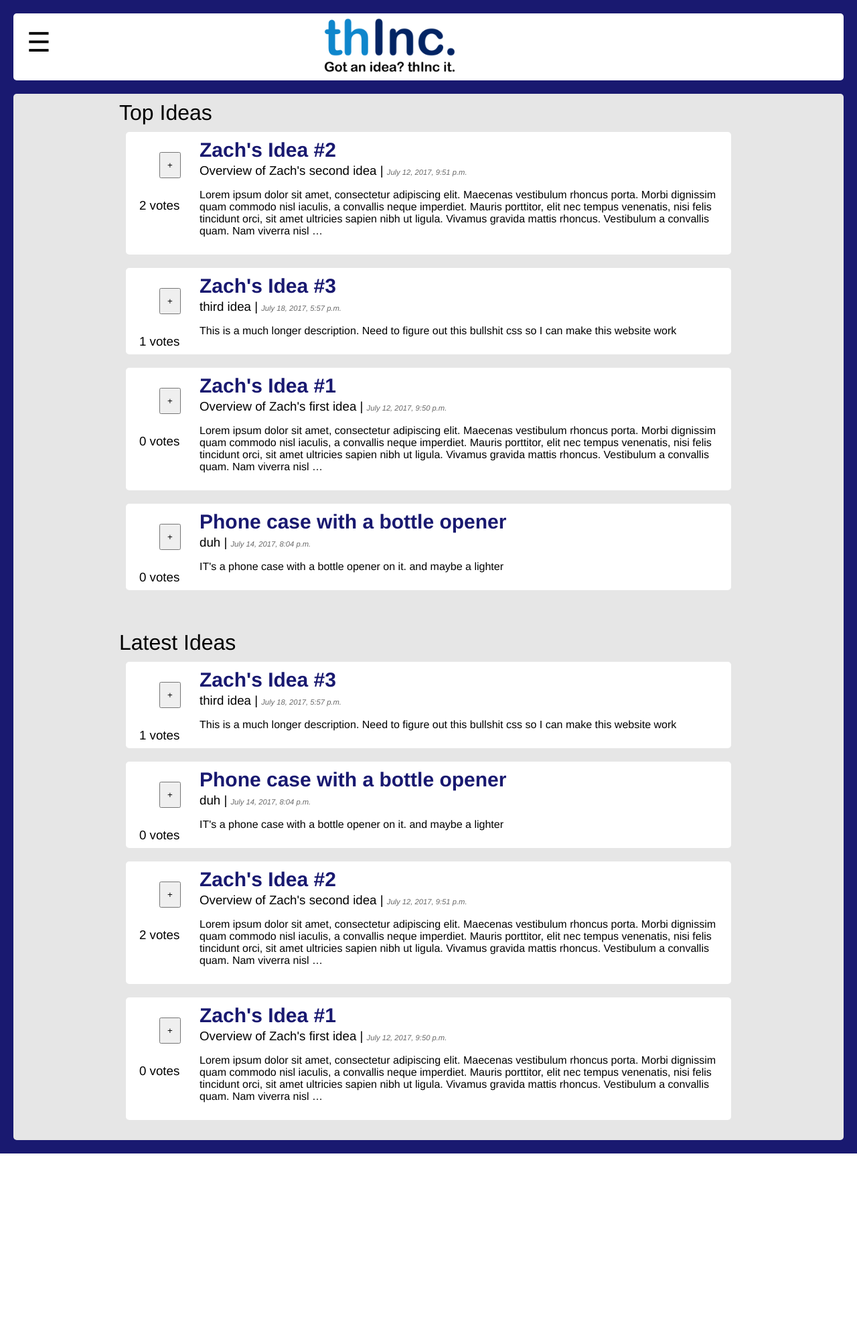
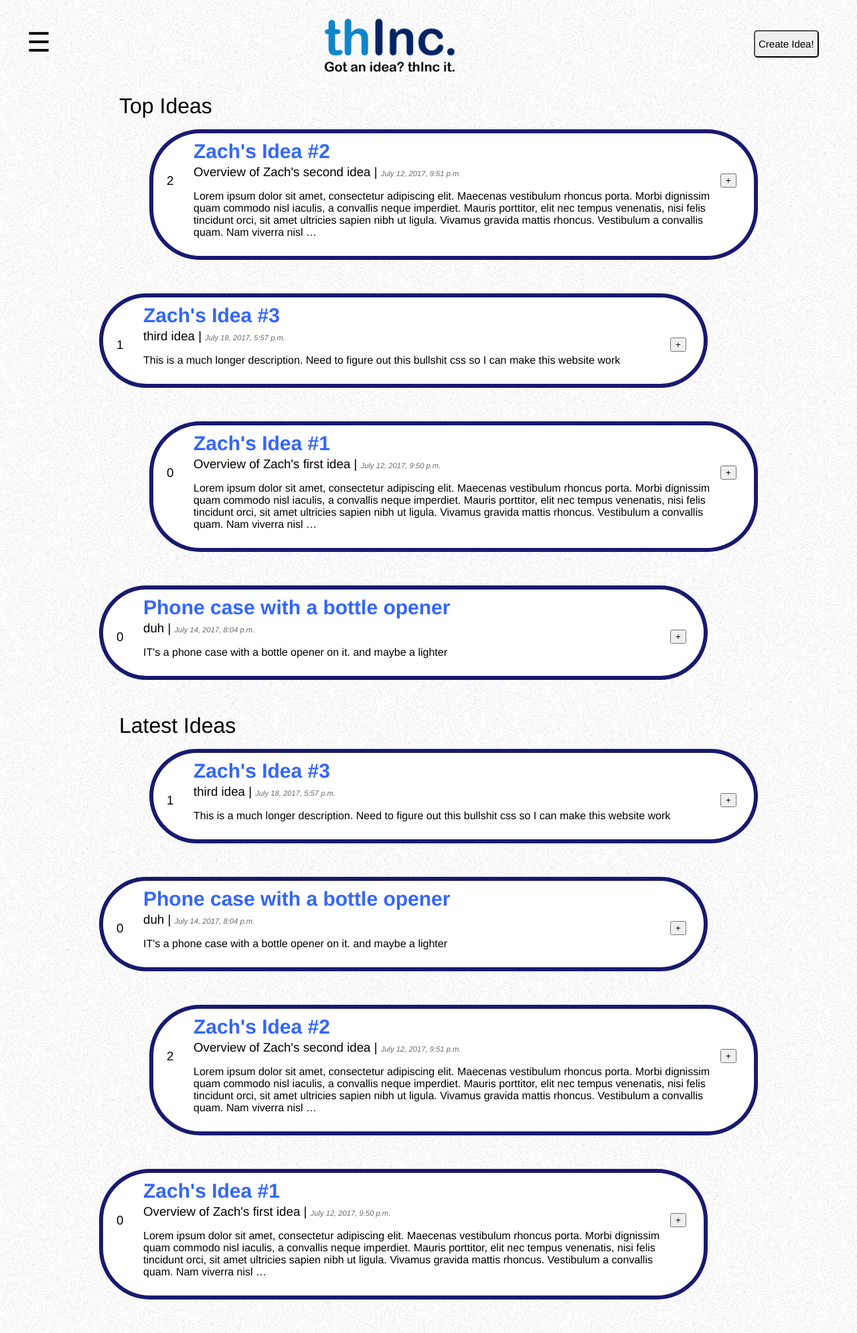
Before and after one commit to zdw001/first_idea_share, a Django app: page / in a window 1280 px wide. Shown: the whole page at 67% size. Before the commit the page ends 1722 px from the top, so only its background shows below. Run offline with Django 3.2, Linux system fonts and the light colour scheme; data comes from the database, SQL or seed files in the repository; both versions use the stored data as it was after the commit.

Commit message:
7/20/17 10pm

```diff
--- a/thinc/static/css/styleJS.css
+++ b/thinc/static/css/styleJS.css
@@ -2,29 +2,10 @@ body {
     font-family: "Arial Rounded MT Bold", Helvetica, sans-serif;
     transition: background-color .5s;
     margin: 0;
-    background-color: #191970;
+    background-image: url("../images/noise.png");
 }
 
-h1, h3, h4, h5, h6 {
- margin: 0;
- padding: 0;
- font-weight: normal;
-}
-
-a {
-  text-decoration: none;
-  color: #191970;
-}
-
-a:hover {
-  color: #3366ff;
-}
-
-h2 {
-  font-size: 30px;
-  margin: 0 0 3px;
-  padding: 0;
- }
+ /* ================== NAV BAR ============== */
 
 .sidenav {
     height: 100%;
@@ -61,17 +42,14 @@ h2 {
     margin-left: 50px;
 }
 
+#sidenavmenu {
+  margin: 40px 0 0 0;
+}
+
 #main {
     transition: margin-left .5s;
     padding: 0;
     margin: 0;
-}
-
-#content {
-  padding: 0 10%;
-  background-color: #e6e6e6;
-  border-radius: 5px;
-  margin: 20px;
 }
 
 #burger {
@@ -79,23 +57,15 @@ h2 {
   cursor:pointer;
   margin: 20px;
   display:inline-block;
-  float:left
+  float:left;
 }
 
-.banner {
-  position: absolute;
-  left: 0;
-  top: 110px;
-  height: 200px;
-  overflow-y: hidden;
-  margin: 0px;
-}
+/* =================== MAIN STYLING ================== */
 
 
-/* END SIDEBAR STYLING */
+/*      HEADER        */
 #header {
   height: 100px;
-  background-color: white;
   border-radius: 5px;
   margin: 20px;
 }
@@ -111,6 +81,23 @@ h2 {
   height: 100%;
   float: left;
 }
+/*        CONTENT       */
+#content {
+  padding: 0;
+  margin: 0 10%;
+}
+
+
+/*        INDEX:        */
+
+.banner {
+  position: absolute;
+  left: 0;
+  top: 110px;
+  height: 200px;
+  overflow-y: hidden;
+  margin: 0px;
+}
 
 a#logo {
   width: 50%;
@@ -121,39 +108,55 @@ img#logo {
   margin: 5px 0;
 }
 
-.idea_section {
-  margin: 20px;
+.idea_section:hover .idea_outer {
   border-radius: 5px;
-  padding: 10px;
+  transition: 0.5s;
+  background-color: #3366ff;
+}
+
+.idea_section:hover .idea {
+  border-radius: 5px;
+  transition: 0.5s;
+}
+
+.idea_section:hover a {
+  color: #191970;
+  transition: 0.5s;
+}
+
+.idea_outer {
+  margin: 10px 20px 50px;
+  padding: 6px;
+  background-color: #191970;
+  border-radius: 76px;
+  transition: 0.5s;
 }
 
 .idea {
-  margin: 10px 10px 20px;
   padding: 10px;
+  border-radius: 70px;
   background-color: white;
-  border-radius: 5px;
+  min-height: 100px;
+  transition: 0.5s;
 }
 
 .voting {
-  width: 100px;
-  float: left;
+  margin: 50px 0;
+  width: 40px;
+  float: right;
+  clear: both;
   display: block;
 }
 
-.voting form {
-  padding: 20px 40px;
-}
-
-.voting input {
-  padding: 10px;
-}
-
-.voting h3 {
-  margin: 10px;
+.votes {
+  padding-left: 10px;
+  margin: 50px 0;
+  width: 40px;
+  float: left;
 }
 
 .the_rest {
-  margin: 0 0 0 100px;
+  margin: 0 50px;
 }
 
 .published_date {
@@ -161,6 +164,47 @@ img#logo {
   color: #696969;
   font-size: .6em;
 }
+
+/* ================== TAGS ====================== */
+
+a {
+  text-decoration: none;
+  color: #3366ff;
+  transition: 0.5s;
+}
+
+a:hover {
+  color: #3366ff;
+}
+
+h1, h3, h4, h5, h6 {
+ margin: 0;
+ padding: 0;
+ font-weight: normal;
+}
+
+h2 {
+  font-size: 30px;
+  margin: 0 0 3px;
+  padding: 0;
+ }
+
+ ul, li {
+  margin-left: 0;
+  padding-left: 0;
+  list-style: none;
+ }
+
+ li:nth-of-type(odd) {
+  padding-left: 75px;
+ }
+
+ li:nth-of-type(even) {
+  padding-right: 75px;
+ }
+
+
+/* ==================== BUTTONS ================== */
 
 button#create_idea {
   font-size: 15px;
@@ -172,6 +216,8 @@ button#create_idea {
   border-radius: 5px;
 }
 
+/* ====================== MEDIA QUERIES ====================== */
+
 @media screen and (max-height: 450px) {
   .sidenav {padding-top: 15px;}
   .sidenav a {font-size: 18px;}
--- a/thinc/templates/base.html
+++ b/thinc/templates/base.html
@@ -20,7 +20,6 @@
     <a href="{% url 'auth_login' %}">Login</a>
     {% endif %}
 </div>
-
 <div id="main">
     <div id="header">
         <div class="quarter">
@@ -32,9 +31,7 @@
             </a>
         </div>
         <div class="quarter">
-            {% if user.is_authenticated %}
             <a href="{% url 'create_idea' %}"><button id="create_idea" type="button">Create Idea!</button></a>
-            {% endif %}
         </div>
     </div>
     <div id="content">
--- a/thinc/templates/ideas/my_ideas.html
+++ b/thinc/templates/ideas/my_ideas.html
@@ -16,6 +16,11 @@
                 {% csrf_token %}
                 <input type="submit" value="+">
             </form>
+        {% if user == idea.user %}
+            <p>
+                <a href="{% url 'edit_idea' slug=idea.slug %}">Edit your idea!</a>
+            </p>
+        {% endif %}
         </div>
         {% endfor %}
     </div>
--- a/thinc/templates/index.html
+++ b/thinc/templates/index.html
@@ -10,9 +10,12 @@
         <img class="background" src="{% static 'images/background.jpeg' %}" alt="background" >
     </div> -->
 
-    <div class="idea_section">
-        <h1>Top Ideas</h1>
-            {% for idea in top_ideas %}
+<h1 style="margin-left: 50px">Top Ideas</h1>
+<ul>
+    {% for idea in top_ideas %}
+    <li>
+        <div class="idea_section">
+            <div class="idea_outer">
                 <div class="idea">
                     <div class="voting">
                         <form role="form" method="post">
@@ -20,7 +23,9 @@
                             {{ form.as_p }}
                             <input type="submit" name="voteup" value="+">
                         </form>
-                        <h3>{{ idea.votes }} votes</h3>
+                    </div>
+                    <div class="votes">
+                        <h3>{{ idea.votes }}</h3>
                     </div>
                     <div class="the_rest">
                         <h2>
@@ -31,11 +36,17 @@
                         <p>{{ idea.description|truncatewords:50 }}</p>
                     </div>
                 </div>
-            {% endfor %}
-    </div>
-    <div class="idea_section">
-        <h1>Latest Ideas</h1>
-            {% for idea in ideas %}
+            </div>
+        </div>
+    </li>
+    {% endfor %}
+</ul>
+<h1 style="margin-left: 50px">Latest Ideas</h1>
+    <ul>
+    {% for idea in ideas %}
+    <li>
+        <div class="idea_section">
+            <div class="idea_outer">
                 <div class="idea">
                     <div class="voting">
                         <form role="form" method="post">
@@ -43,7 +54,9 @@
                             {{ form.as_p }}
                             <input type="submit" name="voteup" value="+">
                         </form>
-                        <h3>{{ idea.votes }} votes</h3>
+                    </div>
+                    <div class="votes">
+                        <h3>{{ idea.votes }}</h3>
                     </div>
                     <div class="the_rest">
                         <h2>
@@ -54,6 +67,9 @@
                         <p>{{ idea.description|truncatewords:50 }}</p>
                     </div>
                 </div>
-            {% endfor %}
-    </div>
+            </div>
+        </div>
+    </li>
+    {% endfor %}
+</ul>
 {% endblock content %}
--- a/thinc/views.py
+++ b/thinc/views.py
@@ -68,6 +68,9 @@ def contact(request):
 def create_idea(request):
 	form_class = IdeaForm
 
+	if not request.user.is_authenticated():
+		return redirect('login')
+
 	# if we're coming from a submitted form, do this
 	if request.method == 'POST':
 		# grab the date from the submitted form and apply to the form
@@ -99,6 +102,9 @@ def edit_idea(request, slug):
 	# grab the object
 	idea = Idea.objects.get(slug=slug)
 
+	# make sure the logged in user is the onwer of the idea
+	if idea.user != request.user:
+		raise Http404
 
 	# set the form we're using
 	form_class = IdeaForm
--- a/thincproject/urls.py
+++ b/thincproject/urls.py
@@ -12,6 +12,7 @@ from django.contrib.auth.views import (
     password_reset_complete
     )
 from thinc.backends import MyRegistrationView
+from django.contrib.auth import views as auth_views
 
 urlpatterns = [
     url(r'^accounts/register/$', MyRegistrationView.as_view(), name='registration_register'),
@@ -58,6 +59,10 @@ urlpatterns = [
         'registration/password_reset_complete.html'},
         name="password_reset_complete"),
 
+    # login/logout
+    url(r'^login/$', auth_views.login, name='login'),
+    url(r'^logout/$', auth_views.logout, name='logout'),
+
     url(r'^accounts/',
         include('registration.backends.simple.urls')),
     url(r'^admin/', admin.site.urls),
```
Also changed, not shown: db.sqlite3, thinc/static/images/noise.png (added), thinc/static/images/noisier.png (added).
